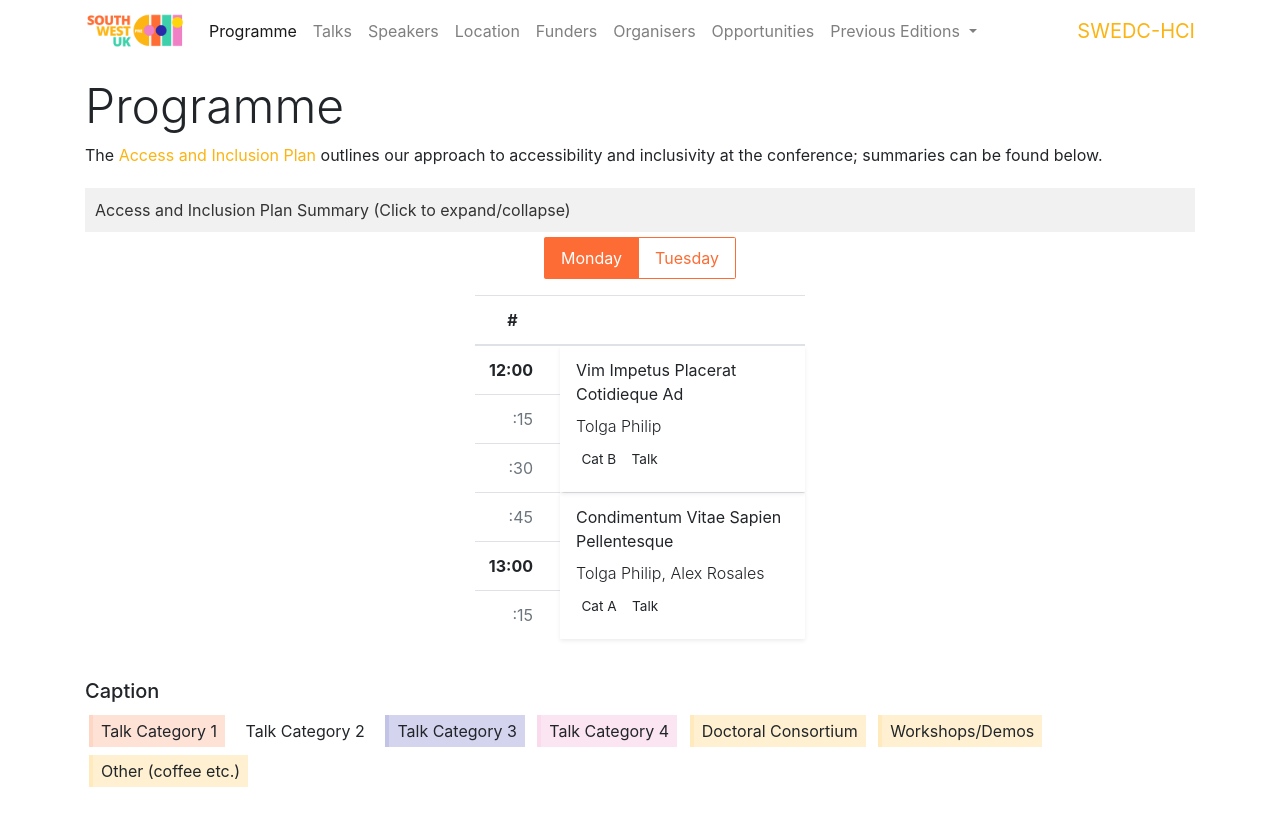
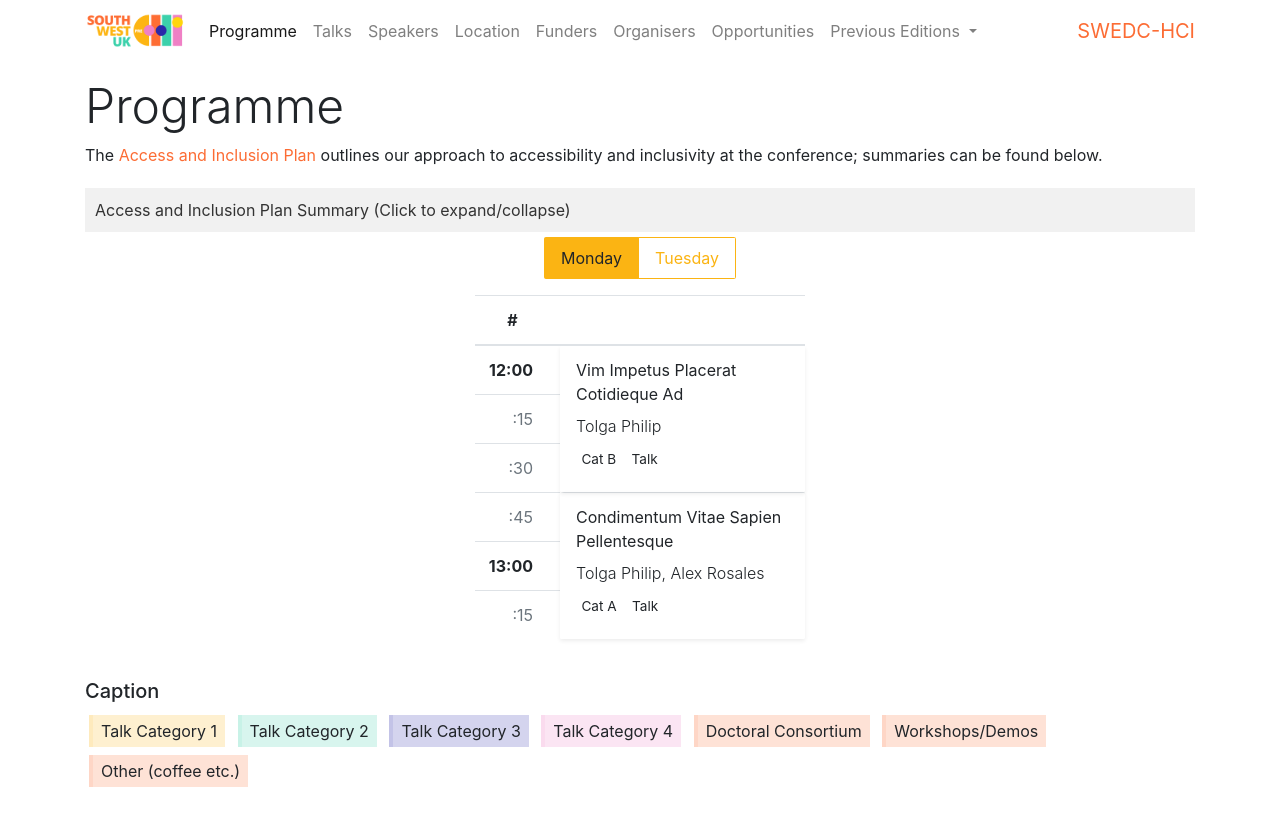
Before and after one commit to South-West-UK-Pre-CHI/South-West-UK-Pre-CHI.github.io, a Jekyll site: the page built from programme/index.md, in a window 1280 px wide. Shown: the top 826 px of the page. Built offline with Jekyll 4.4.1, drawn with Linux system fonts in a browser that asks for light colours.

Commit message:
theme rework

```diff
--- a/_config.yml
+++ b/_config.yml
@@ -141,7 +141,7 @@ conference:
       - name: Talk Category 1
         color: secondary
       - name: Talk Category 2
-        color: sucess
+        color: success
       - name: Talk Category 3
         color: info
       - name: Talk Category 4
--- a/_sass/bootstrap/_variables.scss
+++ b/_sass/bootstrap/_variables.scss
@@ -64,8 +64,8 @@ $colors: map-merge(
   $colors
 );
 
-$primary:       #fbb413 !default;
-$secondary:     #fc6c34 !default;
+$primary:       #fc6c34 !default;
+$secondary:     #fbb413 !default;
 $success:       #3ccfaa !default;
 $info:          #2a29a8 !default;
 $warning:       #ed7fc3 !default;
```
